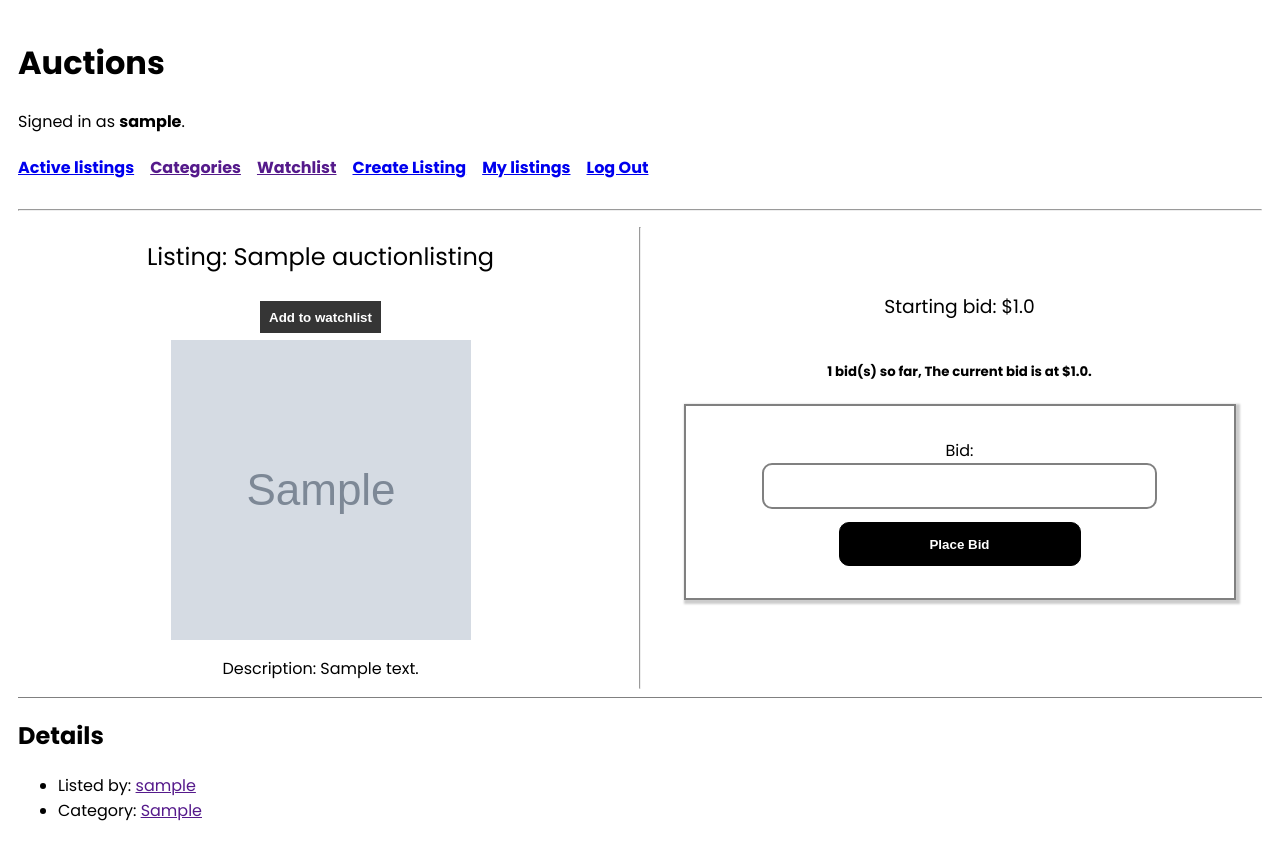
After one commit to Elomolina/cs50w-project-2-commerce, a Django app: page /listings/1 in a window 1280 px wide. The commit adds this page. Run offline with Django 3.2, Linux system fonts and the light colour scheme; a user stored in the database is signed in; tables that the repository leaves empty hold one stand-in row (values such as "Sample post"); grey boxes marked "Sample" are stand-in pictures.

Commit message:
Added watchlist and place bid functionality

```diff
--- a/auctions/forms.py
+++ b/auctions/forms.py
@@ -9,6 +9,11 @@ class CreateForm(forms.Form):
     starting_bid = forms.FloatField(label="Starting bid",required=True, error_messages={
         "required": "This field is required"
     })
-    image_url = forms.URLField(label="Image url(optional)",max_length=500, required=False, error_messages={
+    image_url = forms.URLField(label="Image url(optional)",max_length=900, required=False, error_messages={
         "required": "This field is required"
     })
+
+class BidForm(forms.Form):
+    bid = forms.FloatField(required=True, error_messages={
+        "required": "This field is required"
+    })
--- a/auctions/models.py
+++ b/auctions/models.py
@@ -14,7 +14,7 @@ class AuctionListing(models.Model):
     title = models.CharField(max_length=100)
     description = models.CharField(max_length=300)
     starting_bid = models.FloatField()
-    image_url = models.URLField(max_length=500, blank=True)
+    image_url = models.URLField(max_length=900, blank=True)
     category_id = models.ForeignKey(Category, on_delete=models.CASCADE, related_name="categories", blank=True, null=True)
     datetime = models.DateField(auto_now_add=True)
     user_id = models.ForeignKey(User, on_delete=models.CASCADE, related_name="listings")
--- /dev/null
+++ b/auctions/static/auctions/listing_detail.css
@@ -0,0 +1,101 @@
+.main-listing img
+{
+    height: 300px;
+    width: 300px;
+}
+.main-listing h1, .main-listing h3
+{
+    font-weight: 400;
+}
+.main-info
+{
+    border-bottom: 1px solid grey;
+    display: flex;
+    gap: 1em;
+}
+.main-info div
+{
+    width: 50%;
+    display: flex;
+    flex-direction: column;
+    align-items: center;
+    justify-content: center;
+}
+.bid
+{
+    border: 2px solid grey;
+    box-shadow: 2px 2px 2px 2px rgba(0,0,0,0.2);
+    padding: 2em;
+    width: 80%;
+    display: flex;
+    flex-direction: column;
+    align-items: center;
+}
+.bid input[type=number]
+{
+    width: 80%;
+    padding-top: 1em;
+    padding-bottom: 1em;
+    border-radius: 10px;
+    border: 2px solid grey;
+    text-align: center;
+}
+.bid input[type=submit]
+{
+    padding: 1em;
+    width: 50%;
+    margin-top: 1em;
+    border-radius: 10px;
+    background-color: black;
+    color: white;
+    font-weight: bold;
+    border: 1px solid black;
+}
+
+.add
+{
+    margin: 0.5em;
+    padding: 0.5em;
+    background-color: rgb(53, 53, 53);
+    border: 2px solid rgb(53, 53, 53);
+    color: white;
+    font-weight: bold;
+    transition: 0.5s;
+}
+.remove
+{
+    margin: 0.5em;
+    padding: 0.5em;
+    font-weight: bold;
+    border: 2px solid rgb(117, 14, 14);
+    background-color: rgb(117, 14, 14);
+    color: white;
+    transition: 0.5s;
+}
+.error_bid
+{
+    color: red;
+}
+.watchlist input:hover
+{
+    transform: scale(1.05);
+}
+@media(max-width:800px)
+{
+    .main-info
+    {
+        flex-direction: column;
+        justify-content: center;
+        align-items: center;
+        gap: 0;
+        padding-bottom: 2em;
+    }
+    .main-info div
+    {
+        width: 100%;
+    }
+    .main-div
+    {
+        border-bottom: 1px solid black;
+    }
+}
--- a/auctions/static/auctions/styles.css
+++ b/auctions/static/auctions/styles.css
@@ -45,11 +45,11 @@ body {
 }
 .listing
 {
-    width: 70%;
     border: 1px solid grey;
     margin-bottom: 1em;
+    display: flex;
 }
-.listing h3
+.listing h3, .listing h5
 {
     font-weight: 400;
 }
@@ -57,47 +57,73 @@ body {
 {
     width: 300px;
     height: 300px;
+    border: 2px solid rgb(205, 205, 205);
+    border-radius: 10px;
+    box-shadow: 2px 2px 2px 2px rgba(0,0,0,0.2);
 }
 .information
 {
-    border: 2px solid black;
     border-radius: 10px;
     color: black;
     padding: 1em;
-    background-color: rgb(174, 172, 172);
+    background-color: rgb(202, 202, 202);
     display: flex;
     flex-direction: column;
-    justify-content: center
+    justify-content: center;
+    height: fit-content;
 }
 .information h2
 {
     text-align: center;
 }
-main
+.main
 {
-    display: flex;
-    flex-direction: column;
-    align-items: center;
+    display: grid;
+    gap: 1em;
+    grid-template-columns: repeat(auto-fill,minmax(500px, 1fr));
 }
 .main a
 {
+    width: 100%;
     display: flex;
     text-decoration: none;
     justify-content: space-around;
+    align-items: center;
     gap: 1em;
     transition: 0.5s;
     padding: 1.5em;
 }
 .main a:hover
 {
-    background-color: #dab1b1;
+    background-color: #ffd4d4;
 }
-@media(max-width:800px)
+@media(max-width:600px)
 {
+    .main
+    {
+        display: flex;
+        flex-direction: column;
+        justify-content: center;
+        align-items: center;
+    }
     .main a
     {
         flex-direction: column;
         gap: 1em;
         align-items: center;
     }
+    .listing
+    {
+        width: 80%;
+    }
+    .listing img
+    {
+        height: 200px;
+        width: 200px;
+    }
+    .information
+    {
+        width: 80%;
+        font-size: 0.8rem;
+    }
 }
--- a/auctions/templates/auctions/layout.html
+++ b/auctions/templates/auctions/layout.html
@@ -35,6 +35,9 @@
                     <a href="{% url 'create_listing'%}">Create Listing</a>
                 </h4>
                 <h4>
+                    <a href="{% url 'logout' %}">My listings</a>
+                </h4>
+                <h4>
                     <a href="{% url 'logout' %}">Log Out</a>
                 </h4>
             {% else %}
--- /dev/null
+++ b/auctions/templates/auctions/listing_detail.html
@@ -0,0 +1,51 @@
+{% extends 'auctions/layout.html'%}
+{% load static %}
+{% block title%}
+listing
+{% endblock %}
+{% block style %}
+<link rel="stylesheet" href="{% static 'auctions/listing_detail.css'%}">
+{% endblock %}
+{%block body %}
+<main class="main-listing">
+    <section class="main-info">
+        <div class="main-div">
+            <h1>Listing: {{listing.title}}</h1>
+            {% if user.is_authenticated %}
+            <form action="{% url 'watchlist' listing.id%}" method="post" class="watchlist">
+                {% csrf_token %}
+                <input type="submit" value="{{watchlist}}" name="{{state}}" class="{{state}}">
+            </form>
+            {% endif %}
+            <img src="{{listing.image_url}}">
+            <p>Description: {{listing.description}}</p>
+        </div>
+        <hr>
+        <div>
+            <h3>Starting bid: ${{listing.starting_bid}}</h3>
+            {% if user.is_authenticated %}
+            <h5>{{bid}} bid(s) so far, {{current_bid}}.</h5>
+            <form action="{% url 'listing_detail' listing.id%}" class="bid" method="post">
+                {% csrf_token %}
+                {{form}}
+                <input type="submit" value="Place Bid">
+            </form>
+            <h4 class="error_bid">
+                {{error_bid}}
+            </h4>
+            {% else %}
+            <h5>You need to sign in to be able to bid on an item</h5>
+            {% endif %}
+        </div>
+    </section>
+    <h2>Details</h2>
+    <ul>
+        <li>Listed by: <a href="">{{listing.user_id}}</a></li>
+        {% if listing.category_id is not None%}
+        <li>Category: <a href="">{{listing.category_id}}</a></li>
+        {% else %}
+        <li>Category: No category listed</li>
+        {% endif %}
+    </ul>
+</main>
+{% endblock %}
--- a/auctions/urls.py
+++ b/auctions/urls.py
@@ -7,5 +7,7 @@ urlpatterns = [
     path("login", views.login_view, name="login"),
     path("logout", views.logout_view, name="logout"),
     path("register", views.register, name="register"),
-    path("create", views.create_listing, name="create_listing")
+    path("create", views.create_listing, name="create_listing"),
+    path("listings/<int:id>", views.listing_detail, name = "listing_detail"),
+    path("watchlist/<int:id>", views.watchlist, name = "watchlist")
 ]
--- a/auctions/views.py
+++ b/auctions/views.py
@@ -2,11 +2,14 @@ from django.contrib.auth import authenticate, login, logout
 from django.contrib.auth.decorators import login_required
 from django.db import IntegrityError
 from django.http import HttpResponse, HttpResponseRedirect
+from django.db.models import Max
 from django.shortcuts import render, redirect
 from django.urls import reverse
 from .forms import *
 from .models import *
 
+#creation of watchlist
+watchlist_list = set()
 
 def index(request):
     listings = AuctionListing.objects.all()
@@ -66,6 +69,71 @@ def register(request):
     else:
         return render(request, "auctions/register.html")
 
+
+def listing_detail(request, id):
+    if request.method == "POST":
+        form = BidForm(request.POST)
+        if form.is_valid():
+            bid = form.cleaned_data['bid']
+            starting_bid = AuctionListing.objects.get(pk = id)
+            bids_placed = Bid.objects.filter(listing_id = starting_bid)
+            #bid too small
+            if bid < starting_bid.starting_bid:
+                return bids_for_listing(request,id, form, "The bid must be bigger than the starting bid")
+            #no bids placed yet
+            elif len(bids_placed) == 0 and bid >= starting_bid.starting_bid:
+                #create new bid
+                new_bid = Bid(listing_id = starting_bid, user_biding = request.user, bid = bid)
+                new_bid.save()
+                return redirect(reverse("listing_detail",args=[id]))
+            #bids already placed
+            else:
+                #check the max
+                max_bid = Bid.objects.filter(listing_id = starting_bid).aggregate(Max("bid"))
+                if bid > max_bid['bid__max']:
+                    new_bid = Bid(listing_id = starting_bid, user_biding = request.user, bid = bid)
+                    new_bid.save()
+                    return redirect(reverse("listing_detail",args=[id]))
+                #bid is smaller than the current one
+                else:
+                    return bids_for_listing(request,id, form, "The bid must be bigger than the current bid")
+            #check that bid is greater than the current bid
+        else:
+             return redirect(reverse("listing_detail", args=[id]))
+    form = BidForm()
+    return bids_for_listing(request,id, form, "")
+
+
+def bids_for_listing(request, id, form, error_bid):
+    listing = AuctionListing.objects.get(pk = id)
+    #get the bids made and the maximum one
+    bid = len(Bid.objects.filter(listing_id = listing))
+    max_bid = Bid.objects.filter(listing_id = listing).aggregate(Max("bid"))
+    current_bid = ''
+    if max_bid['bid__max'] is None:
+        current_bid = "There are no bids placed yet"
+    else:
+        current_bid = f"The current bid is at ${max_bid['bid__max']}"
+    if listing in watchlist_list:
+        return render(request, "auctions/listing_detail.html", {
+        "listing": listing,
+        "watchlist": 'Remove from watchlist',
+        "state": "remove",
+        "form":form,
+        "bid": bid,
+        "current_bid": current_bid,
+        "error_bid": error_bid
+    })
+    return render(request, "auctions/listing_detail.html", {
+        "listing": listing,
+        "watchlist": 'Add to watchlist',
+        "state":"add",
+        "form":form,
+        "bid":bid,
+        "current_bid": current_bid,
+        "error_bid": error_bid
+    })
+
 @login_required(login_url='/login')
 def create_listing(request):
     if request.method == "POST":
@@ -92,12 +160,13 @@ def create_listing(request):
                 listing = AuctionListing(title = title, description = description, starting_bid = starting_bid,
                            image_url = image_url, category_id = category_obj, user_id = user)
                 listing.save()
-                return redirect(reverse("create_listing"))
+                return redirect(reverse("index"))
 
             #insert data to the listing table
             listing = AuctionListing(title = title, description = description, starting_bid = starting_bid,
                            image_url = image_url, category_id = check_category,user_id = user)
             listing.save()
+            return redirect(reverse("index"))
         else:
             return render(request, "auctions/create.html",
                           {
@@ -109,3 +178,17 @@ def create_listing(request):
                       "form": form,
                       "categories": categories
                   })
+
+def watchlist(request, id):
+    if request.method == "POST":
+        state = request.POST
+        listing = AuctionListing.objects.get(pk = id)
+        # delete element from watchlist
+        if 'remove' in state:
+            watchlist_list.remove(listing)
+            return redirect(reverse("listing_detail", args=[id]))
+        #add element to watchlist
+        elif 'add' in state:
+            watchlist_list.add(listing)
+            return redirect(reverse("listing_detail", args=[id]))
+    return redirect(reverse("index"))
```
Also changed, not shown: auctions/templates/auctions/index.html (+6 -3 lines), auctions/migrations/0004_alter_auctionlisting_image_url.py (added).
